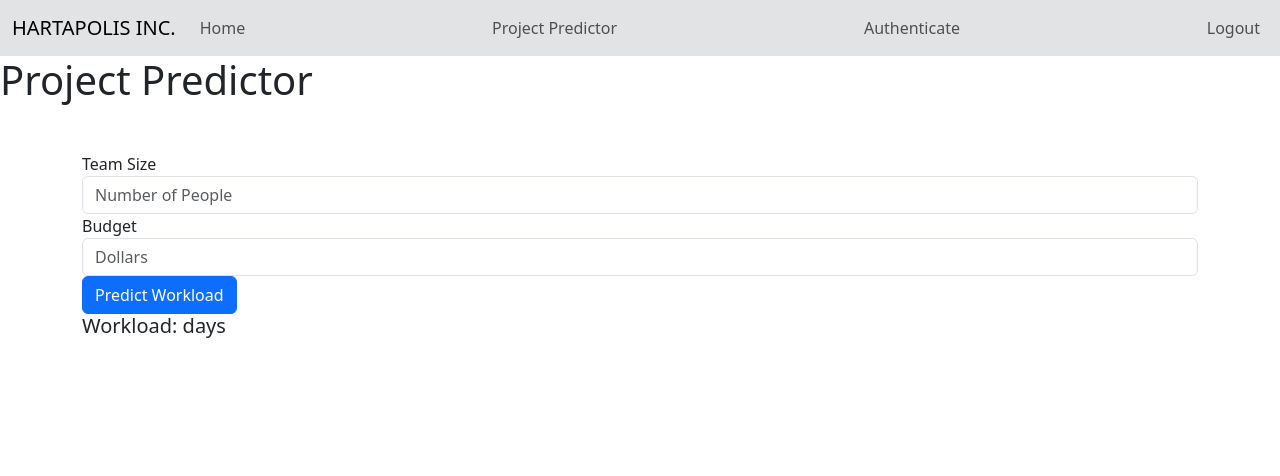
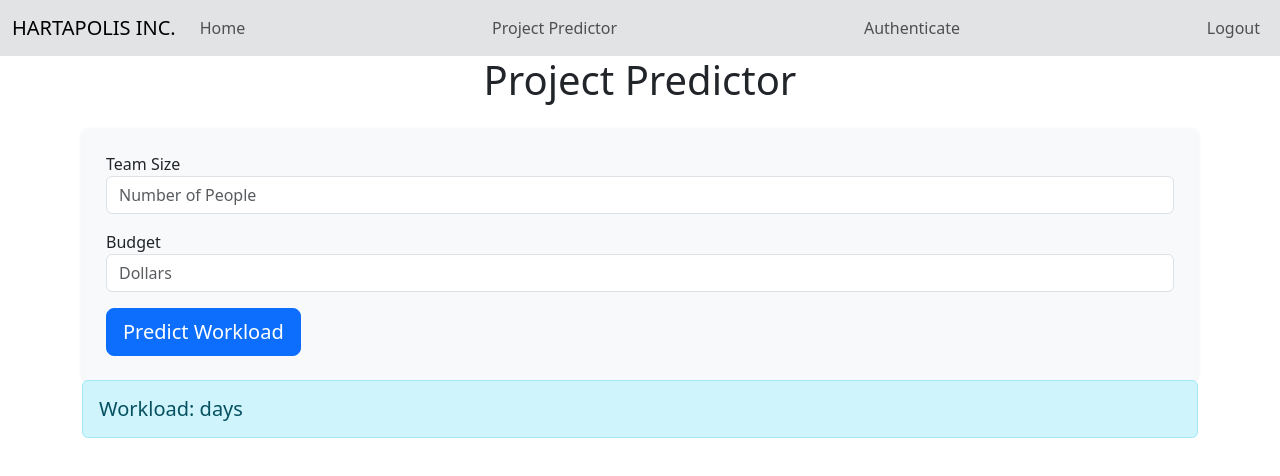
Before and after one commit to emolden/hartapolis-inc, a React (Vite) app in the folder react/vite-project/: page /project-predictor in a window 1280 px wide. Shown: the top 476 px of the page. Built offline with nearby package versions, Linux system fonts and the light colour scheme; no server answers.

Commit message:
project predictor bootstrap alterations

```diff
--- a/react/vite-project/src/components/ProjectPredictor.jsx
+++ b/react/vite-project/src/components/ProjectPredictor.jsx
@@ -51,10 +51,10 @@ export default function ProjectPredictor() {
 
   return (
     <>
-      <h1>Project Predictor</h1>
+      <h1 className="text-center mb-4">Project Predictor</h1>
       <div className="container">
-        <form onSubmit={handlePredict} className="mt-5">
-          <div className="form-group">
+        <form onSubmit={handlePredict} className="bg-light p-4 rounded shadow-sm">
+          <div className="form-group mb-3">
             <label htmlFor="team-size">Team Size</label>
             <input
               type="number"
@@ -65,7 +65,7 @@ export default function ProjectPredictor() {
               onChange={(e) => setTeamSize(e.target.value)}
             />
           </div>
-          <div className="form-group">
+          <div className="form-group mb-3">
             <label htmlFor="budget">Budget</label>
             <input
               type="number"
@@ -86,12 +86,12 @@ export default function ProjectPredictor() {
               onChange={(e) => setStartDate(e.target.value)}
             />
           </div> */}
-          <button type="submit" className="btn btn-primary">Predict Workload</button>
+          <button type="submit" className="btn btn-lg btn-primary">Predict Workload</button>
         </form>
       </div>
       <div className="container">
-        <div>
-          <h5>Workload: {workload} days</h5>
+        <div className='alert alert-info'>
+          <h5 className="mb-0">Workload: {workload} days</h5>
           {/* <h5>End Date: {endDate}</h5> */}
         </div>
       </div>
```
